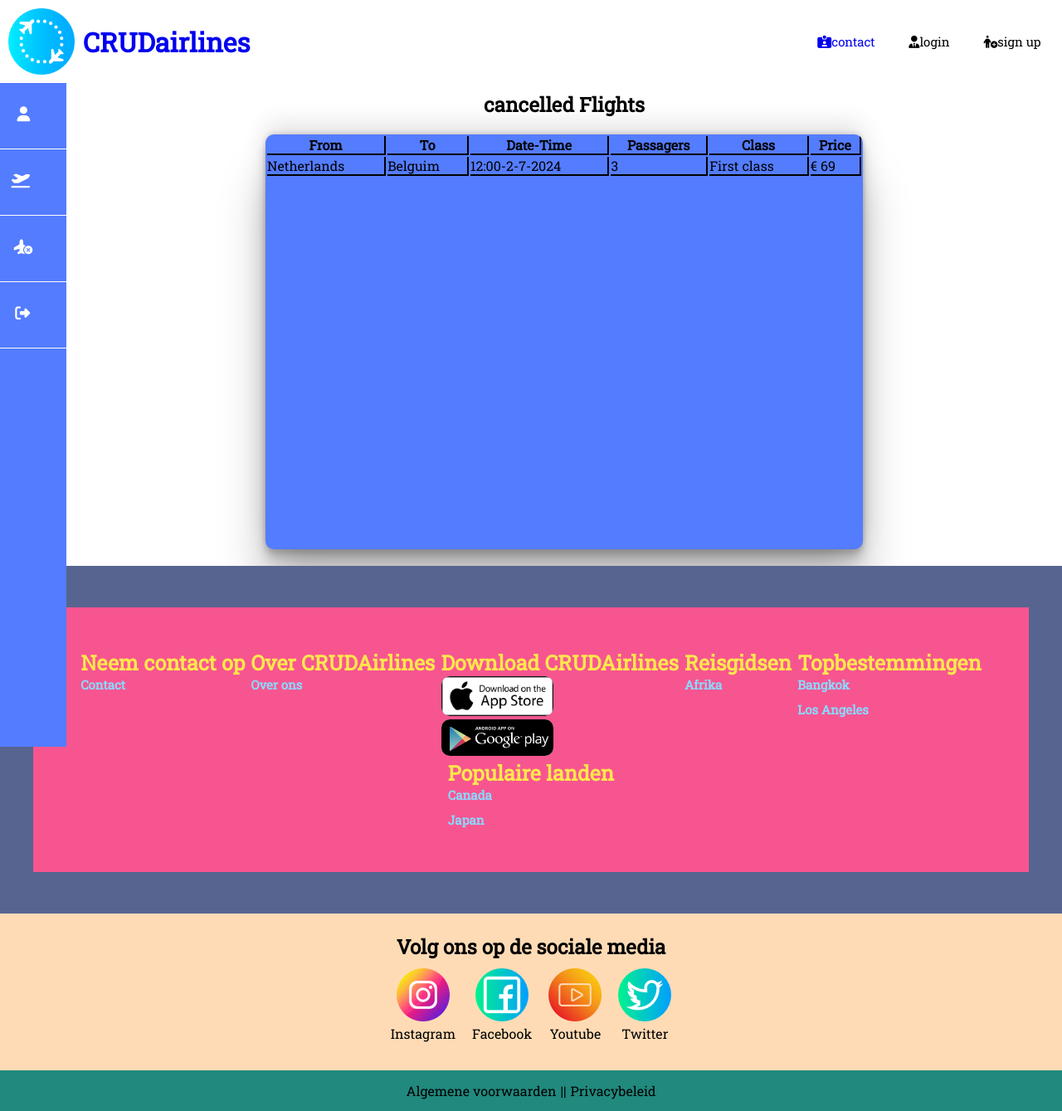
After one commit to jochem11/CRUD, a PHP site: page /CRUD/cancelledFlights.php in a window 1280 px wide. The commit adds this page. Shown: the whole page at 83% size. Run offline with PHP 8.4, Linux system fonts and the light colour scheme; some libraries are stand-ins or nearby versions.

```diff
--- /dev/null
+++ b/cancelledFlights.php
@@ -0,0 +1,55 @@
+<!DOCTYPE html>
+<html lang="en">
+<head>
+<meta charset="UTF-8" />
+  <meta http-equiv="X-UA-Compatible" content="IE=edge" />
+  <meta name="viewport" content="width=device-width, initial-scale=1.0" />
+  <title>CRUD Airlines</title>
+  <link rel="stylesheet" href="css/styles.css" />
+  <link rel="preconnect" href="https://fonts.googleapis.com/%22%3E" />
+  <link rel="preconnect" href="https://fonts.gstatic.com/" crossorigin />
+  <link href="https://fonts.googleapis.com/css2?family=Roboto+Slab&display=swap" rel="stylesheet" />
+</head>
+<body>
+<?php
+include("sidenav.php");
+include("navbar.php")
+?>
+  <main class="main-profile">
+    <h2 class="h2">cancelled Flights</h2>
+    <div class="CancelledFlightsContainer">
+        <table>
+            <thead>
+                <tr>
+                <table>
+                <thead>
+                    <tr>
+                        <th>From</th>
+                        <th>To</th>
+                        <th>Date-Time</th>
+                        <th>Passagers</th>
+                        <th>Class</th>
+                        <th>Price</th>
+                    </tr>
+                </thead>
+                <tbody>
+                    <tr>
+                        <td>Netherlands</td>
+                        <td>Belguim</td>
+                        <td>12:00-2-7-2024</td>
+                        <td>3</td>
+                        <td>First class</td>
+                        <td>&euro; 69</td>
+                    </tr>
+                </tbody>
+            </table>
+                </tr>
+            </thead>
+        </table>
+    </div>
+  </main>
+  <?php include("footer.php") ?>
+  <script src="js/main.js"></script>
+  <script src="https://kit.fontawesome.com/33689bd479.js" crossorigin="anonymous"></script>
+</body>
+</html>
--- a/css/styles.css
+++ b/css/styles.css
@@ -1974,6 +1974,10 @@
   height: 500px;
   background-color: #547cff;
   overflow-y: auto;
+  box-shadow: rgba(0, 0, 0, 0.25) 0px 54px 55px,
+    rgba(0, 0, 0, 0.12) 0px -12px 30px, rgba(0, 0, 0, 0.12) 0px 4px 6px,
+    rgba(0, 0, 0, 0.17) 0px 12px 13px, rgba(0, 0, 0, 0.09) 0px -3px 5px;
+  border-radius: 10px;
 }
 
 .prevFlightsContainer .flightsContainer table {
@@ -1985,3 +1989,66 @@
   border-right: 2px solid black;
   border-bottom: 2px solid black;
 }
+/*//////////////////////////////////////|
+--------------booked-flights------------|
+////////////////////////////////////////|*/
+
+.h2 {
+  display: flex;
+  justify-content: center;
+  margin-top: 10px;
+}
+
+.BookedFlightsContainer {
+  margin-top: 20px;
+  margin-left: auto;
+  margin-right: auto;
+  width: 60%;
+  height: 500px;
+  background-color: #547cff;
+  overflow-y: auto;
+  box-shadow: rgba(0, 0, 0, 0.25) 0px 54px 55px,
+    rgba(0, 0, 0, 0.12) 0px -12px 30px, rgba(0, 0, 0, 0.12) 0px 4px 6px,
+    rgba(0, 0, 0, 0.17) 0px 12px 13px, rgba(0, 0, 0, 0.09) 0px -3px 5px;
+  border-radius: 10px;
+  margin-bottom: 20px;
+}
+
+.BookedFlightsContainer table {
+  width: 100%;
+}
+
+.BookedFlightsContainer table thead tr th,
+.BookedFlightsContainer table tbody tr td {
+  border-right: 2px solid black;
+  border-bottom: 2px solid black;
+}
+
+/*/////////////////////////////////////|
+-------------cancelled-flights---------|
+///////////////////////////////////////|*/
+
+.CancelledFlightsContainer {
+  margin-top: 20px;
+  margin-left: auto;
+  margin-right: auto;
+  width: 60%;
+  height: 500px;
+  background-color: #547cff;
+  overflow-y: auto;
+  box-shadow: rgba(0, 0, 0, 0.25) 0px 54px 55px,
+    rgba(0, 0, 0, 0.12) 0px -12px 30px, rgba(0, 0, 0, 0.12) 0px 4px 6px,
+    rgba(0, 0, 0, 0.17) 0px 12px 13px, rgba(0, 0, 0, 0.09) 0px -3px 5px;
+  border-radius: 10px;
+  margin-bottom: 20px;
+}
+
+.CancelledFlightsContainer table {
+  width: 100%;
+}
+
+.CancelledFlightsContainer table thead tr th,
+.CancelledFlightsContainer table tbody tr td {
+  border-right: 2px solid black;
+  border-bottom: 2px solid black;
+}
--- a/index.php
+++ b/index.php
@@ -278,9 +278,10 @@
     </div>
     </form>
   </div>
-  </div <?php include("footer.php") ?> <script src="js/main.js">
-  </script>
+  <?php include("footer.php") ?>
+
   <script src="js/slideshow.js"></script>
+  <script src="js/main.js"></script>
   <script src="https://kit.fontawesome.com/33689bd479.js" crossorigin="anonymous"></script>
 </body>
 
--- a/sidenav.php
+++ b/sidenav.php
@@ -1,14 +1,14 @@
 <div class="sidenav">
       <div class="content">
-        <a href="#"
+        <a href="profile.php"
           >profile
           <p><i class="fa-solid fa-user"></i></p
         ></a>
-        <a href="#"
+        <a href="bookedFlights.php"
           >booked flights
           <p><i class="fa-solid fa-plane-departure booked_flights"></i></p
         ></a>
-        <a href="#"
+        <a href="cancelledFlights.php"
           >cancelled flights
           <p><i class="fa-solid fa-plane-circle-xmark cancelled_flights"></i></p
         ></a>
```
Also changed, not shown: bookedFlights.php (added, +49 -0 lines).
